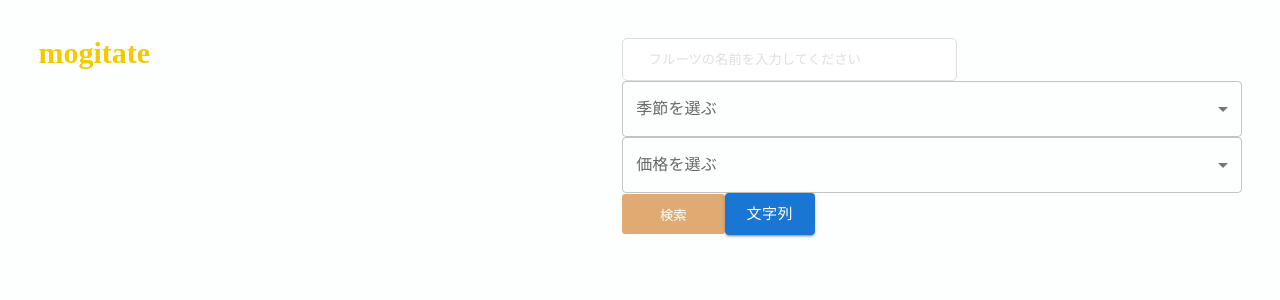
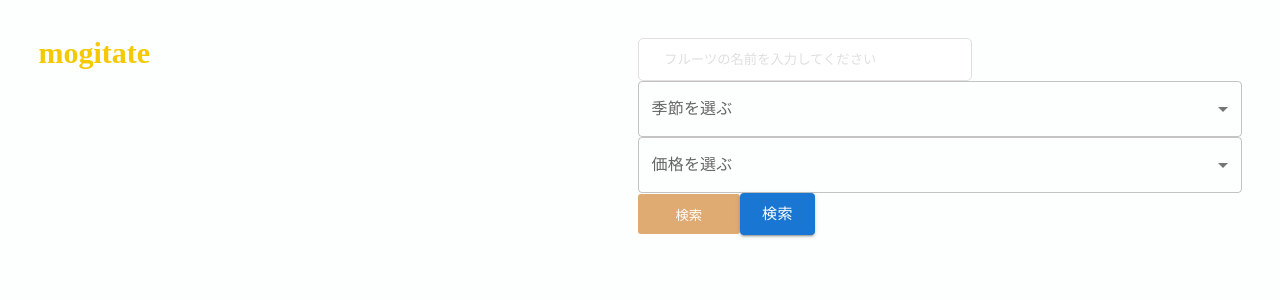
Before and after one commit to ychihiro/mogitate, a React (Create React App) app: page / in a window 1280 px wide. Shown: the top 300 px of the page. Built offline with nearby package versions, Linux system fonts and the light colour scheme.

Commit message:
feat: 検索ボタン設置

```diff
--- a/src/components/Header.tsx
+++ b/src/components/Header.tsx
@@ -52,7 +52,7 @@ export const Header = (): JSX.Element => {
           change={selectPrice}
         ></BaseSelect>
         <input className="btn" type="submit" value="検索" />
-        <BaseButton text="文字列"></BaseButton>
+        <BaseButton text="検索"></BaseButton>
       </form>
     </header>
   );
```
